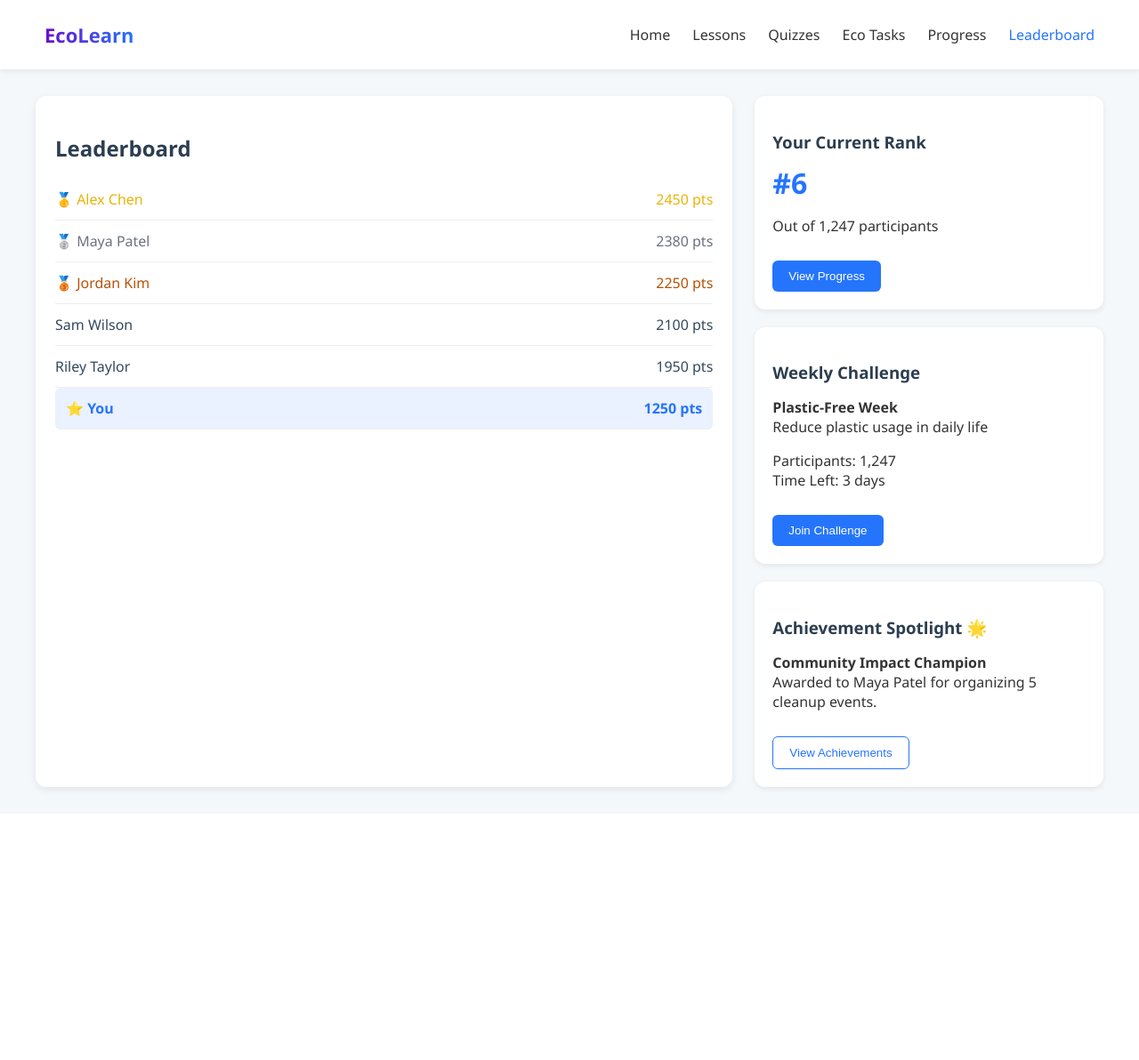
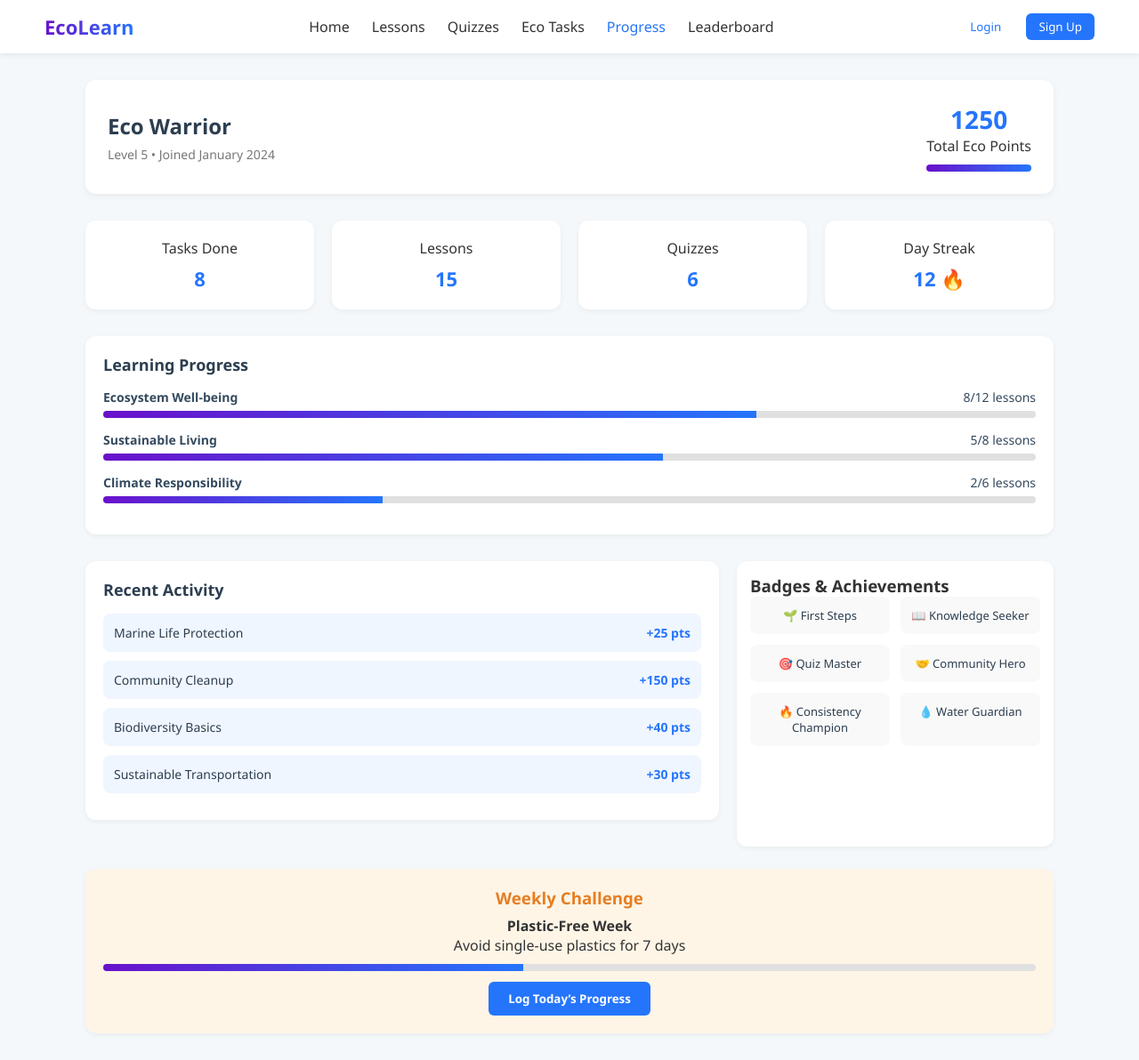
Before and after one commit to KESAV-07/ecotrack, a Flask app: page /progress in a window 1280 px wide. Shown: the whole page at 89% size. Before the commit the page ends 894 px from the top, so only its background shows below. Run offline with Flask 3, Linux system fonts and the light colour scheme.

Commit message:
Update progress.html

```diff
--- a/templates/progress.html
+++ b/templates/progress.html
@@ -1,207 +1,347 @@
 <!DOCTYPE html>
 <html lang="en">
 <head>
-  <meta charset="UTF-8" />
-  <meta name="viewport" content="width=device-width, initial-scale=1.0"/>
-  <title>EcoLearn • Leaderboard</title>
+  <meta charset="UTF-8">
+  <meta name="viewport" content="width=device-width, initial-scale=1.0">
+  <title>EcoLearn - Progress</title>
   <style>
+    /* Reset */
+    * {
+      margin: 0;
+      padding: 0;
+      box-sizing: border-box;
+      font-family: "Segoe UI", Tahoma, sans-serif;
+    }
+
     body {
-      margin: 0;
-      font-family: "Segoe UI", Tahoma, sans-serif;
       background: #f4f8fb;
       color: #333;
     }
 
-    /* NAVBAR */
-    .navbar {
-      background: #fff;
-      padding: 12px 50px;
+    /* Navbar */
+    nav {
       display: flex;
       justify-content: space-between;
       align-items: center;
+      padding: 15px 50px;
+      background: #fff;
       box-shadow: 0 2px 6px rgba(0,0,0,0.08);
     }
+
     .logo {
+      font-size: 22px;
       font-weight: bold;
-      font-size: 22px;
       background: linear-gradient(to right, #6a11cb, #2575fc);
       -webkit-background-clip: text;
       -webkit-text-fill-color: transparent;
     }
-    .navbar ul {
+
+    nav ul {
+      list-style: none;
       display: flex;
-      list-style: none;
       gap: 25px;
     }
-    .navbar ul li a {
+
+    nav ul li a {
       text-decoration: none;
       color: #333;
       font-weight: 500;
       transition: 0.3s;
     }
-    .navbar ul li a.active,
-    .navbar ul li a:hover {
+
+    nav ul li a.active,
+    nav ul li a:hover {
       color: #2575fc;
     }
 
-    /* LAYOUT */
-    .container {
-      display: grid;
-      grid-template-columns: 2fr 1fr;
-      gap: 25px;
-      padding: 30px;
-      max-width: 1200px;
-      margin: auto;
+    nav .auth-buttons button {
+      margin-left: 10px;
+      padding: 6px 14px;
+      border-radius: 6px;
+      border: none;
+      cursor: pointer;
+      font-weight: 500;
+      transition: 0.3s;
     }
 
-    /* LEFT: Leaderboard */
-    .leaderboard {
+    .login { background: white; border: 1px solid #2575fc; color: #2575fc; }
+    .login:hover { background: #f0f4ff; }
+    .signup { background: #2575fc; color: white; }
+    .signup:hover { background: #1257c0; }
+
+    /* Container */
+    .container {
+      width: 85%;
+      margin: 30px auto;
+    }
+
+    /* Profile Header */
+    .profile-header {
+      display: flex;
+      align-items: center;
+      justify-content: space-between;
       background: #fff;
-      padding: 22px;
+      padding: 25px;
       border-radius: 12px;
-      box-shadow: 0 3px 8px rgba(0,0,0,0.08);
+      box-shadow: 0 3px 8px rgba(0,0,0,0.05);
+      margin-bottom: 30px;
     }
-    .leaderboard h2 {
-      margin-bottom: 18px;
+
+    .profile-info h2 {
+      margin-bottom: 6px;
       color: #2c3e50;
     }
-    .leaderboard ul {
-      list-style: none;
-      padding: 0;
+
+    .profile-info p {
+      color: #777;
+      font-size: 14px;
     }
-    .leaderboard li {
-      display: flex;
-      justify-content: space-between;
-      padding: 12px 0;
-      border-bottom: 1px solid #eee;
-      font-weight: 500;
-      color: #34495e;
+
+    .eco-points {
+      text-align: center;
     }
-    .leaderboard li.gold { color: #eab308; }
-    .leaderboard li.silver { color: #6b7280; }
-    .leaderboard li.bronze { color: #b45309; }
-    .leaderboard li.you {
-      background: #eaf1ff;
-      border-radius: 6px;
-      padding: 12px;
-      font-weight: bold;
+
+    .eco-points h1 {
+      color: #2575fc;
+      font-size: 28px;
+    }
+
+    .progress-bar {
+      height: 8px;
+      background: #e0e0e0;
+      border-radius: 5px;
+      margin-top: 10px;
+      overflow: hidden;
+    }
+
+    .progress-bar span {
+      display: block;
+      height: 100%;
+      background: linear-gradient(to right, #6a11cb, #2575fc);
+    }
+
+    /* Stats */
+    .stats {
+      display: grid;
+      grid-template-columns: repeat(4,1fr);
+      gap: 20px;
+      margin-bottom: 30px;
+    }
+
+    .stat-card {
+      background: #fff;
+      padding: 20px;
+      border-radius: 12px;
+      text-align: center;
+      box-shadow: 0 2px 6px rgba(0,0,0,0.05);
+    }
+
+    .stat-card h2 {
+      margin-top: 8px;
+      font-size: 22px;
       color: #2575fc;
     }
 
-    /* RIGHT: Sidebar */
-    .sidebar {
-      display: flex;
-      flex-direction: column;
-      gap: 20px;
-    }
-    .card {
+    /* Section */
+    .section {
       background: #fff;
       padding: 20px;
       border-radius: 12px;
-      box-shadow: 0 2px 6px rgba(0,0,0,0.08);
+      margin-bottom: 30px;
+      box-shadow: 0 2px 6px rgba(0,0,0,0.05);
     }
-    .card h3 {
-      margin-bottom: 12px;
+
+    .section h3 {
+      margin-bottom: 15px;
+      color: #2c3e50;
+      font-size: 18px;
+    }
+
+    .progress-item {
+      margin-bottom: 15px;
+    }
+
+    .progress-item span {
+      display: flex;
+      justify-content: space-between;
+      font-size: 14px;
+      color: #34495e;
+    }
+
+    .progress-item .progress-bar {
+      margin-top: 6px;
+    }
+
+    /* Activity */
+    .activity {
+      display: grid;
+      grid-template-columns: 2fr 1fr;
+      gap: 20px;
+    }
+
+    .recent-activity ul {
+      list-style: none;
+    }
+
+    .recent-activity li {
+      background: #f0f6ff;
+      padding: 12px;
+      border-radius: 8px;
+      margin-bottom: 10px;
+      display: flex;
+      justify-content: space-between;
+      font-size: 14px;
       color: #2c3e50;
     }
-    .rank-number {
-      font-size: 2rem;
+
+    .recent-activity span {
+      color: #2575fc;
       font-weight: bold;
-      color: #2575fc;
-      margin: 12px 0;
     }
 
-    .btn {
-      display: inline-block;
+    /* Badges */
+    .badges {
+      background: #fff;
+      padding: 15px;
+      border-radius: 12px;
+      box-shadow: 0 2px 6px rgba(0,0,0,0.05);
+    }
+
+    .badge-grid {
+      display: grid;
+      grid-template-columns: repeat(2, 1fr);
+      gap: 12px;
+    }
+
+    .badge {
+      background: #f9f9f9;
+      padding: 12px;
+      border-radius: 8px;
+      text-align: center;
+      font-size: 13px;
+      color: #2c3e50;
+    }
+
+    /* Weekly Challenge */
+    .weekly-challenge {
+      margin-top: 25px;
+      padding: 20px;
+      background: #fff5e6;
+      border-radius: 12px;
+      text-align: center;
+      box-shadow: 0 2px 6px rgba(0,0,0,0.05);
+    }
+
+    .weekly-challenge h3 {
+      color: #e67e22;
+      margin-bottom: 8px;
+    }
+
+    .weekly-challenge button {
       margin-top: 12px;
-      padding: 10px 18px;
+      padding: 10px 22px;
+      background: #2575fc;
+      color: white;
       border: none;
       border-radius: 6px;
-      font-weight: 500;
       cursor: pointer;
+      font-weight: 600;
       transition: 0.3s;
     }
-    .btn-primary {
-      background: #2575fc;
-      color: #fff;
-    }
-    .btn-primary:hover { background: #1257c0; }
 
-    .btn-outline {
-      border: 1px solid #2575fc;
-      color: #2575fc;
-      background: transparent;
-    }
-    .btn-outline:hover { background: #f0f4ff; }
-
-    /* RESPONSIVE */
-    @media (max-width: 900px) {
-      .container {
-        grid-template-columns: 1fr;
-      }
+    .weekly-challenge button:hover {
+      background: #1257c0;
     }
   </style>
 </head>
 <body>
-
-  <!-- NAVBAR -->
-  <div class="navbar">
+  <!-- Navbar -->
+  <nav>
     <div class="logo">EcoLearn</div>
     <ul>
       <li><a href="#">Home</a></li>
       <li><a href="#">Lessons</a></li>
       <li><a href="#">Quizzes</a></li>
       <li><a href="#">Eco Tasks</a></li>
-      <li><a href="#">Progress</a></li>
-      <li><a href="#" class="active">Leaderboard</a></li>
+      <li><a href="#" class="active">Progress</a></li>
+      <li><a href="#">Leaderboard</a></li>
     </ul>
-  </div>
+    <div class="auth-buttons">
+      <button class="login">Login</button>
+      <button class="signup">Sign Up</button>
+    </div>
+  </nav>
 
-  <!-- MAIN CONTENT -->
   <div class="container">
-
-    <!-- LEFT: Leaderboard -->
-    <div class="leaderboard">
-      <h2>Leaderboard</h2>
-      <ul>
-        <li class="gold"><span>🥇 Alex Chen</span><span>2450 pts</span></li>
-        <li class="silver"><span>🥈 Maya Patel</span><span>2380 pts</span></li>
-        <li class="bronze"><span>🥉 Jordan Kim</span><span>2250 pts</span></li>
-        <li><span>Sam Wilson</span><span>2100 pts</span></li>
-        <li><span>Riley Taylor</span><span>1950 pts</span></li>
-        <li class="you"><span>⭐ You</span><span>1250 pts</span></li>
-      </ul>
+    <!-- Profile Header -->
+    <div class="profile-header">
+      <div class="profile-info">
+        <h2>Eco Warrior</h2>
+        <p>Level 5 • Joined January 2024</p>
+      </div>
+      <div class="eco-points">
+        <h1>1250</h1>
+        <p>Total Eco Points</p>
+        <div class="progress-bar"><span style="width:100%"></span></div>
+      </div>
     </div>
 
-    <!-- RIGHT: Sidebar -->
-    <div class="sidebar">
+    <!-- Stats -->
+    <div class="stats">
+      <div class="stat-card"><p>Tasks Done</p><h2>8</h2></div>
+      <div class="stat-card"><p>Lessons</p><h2>15</h2></div>
+      <div class="stat-card"><p>Quizzes</p><h2>6</h2></div>
+      <div class="stat-card"><p>Day Streak</p><h2>12 🔥</h2></div>
+    </div>
 
-      <!-- Your Rank -->
-      <div class="card">
-        <h3>Your Current Rank</h3>
-        <p class="rank-number">#6</p>
-        <p>Out of 1,247 participants</p>
-        <button class="btn btn-primary">View Progress</button>
+    <!-- Learning Progress -->
+    <div class="section">
+      <h3>Learning Progress</h3>
+      <div class="progress-item">
+        <span><b>Ecosystem Well-being</b> 8/12 lessons</span>
+        <div class="progress-bar"><span style="width:70%"></span></div>
       </div>
+      <div class="progress-item">
+        <span><b>Sustainable Living</b> 5/8 lessons</span>
+        <div class="progress-bar"><span style="width:60%"></span></div>
+      </div>
+      <div class="progress-item">
+        <span><b>Climate Responsibility</b> 2/6 lessons</span>
+        <div class="progress-bar"><span style="width:30%"></span></div>
+      </div>
+    </div>
 
-      <!-- Weekly Challenge -->
-      <div class="card">
-        <h3>Weekly Challenge</h3>
-        <p><strong>Plastic-Free Week</strong><br>Reduce plastic usage in daily life</p>
-        <p>Participants: 1,247<br>Time Left: 3 days</p>
-        <button class="btn btn-primary">Join Challenge</button>
+    <!-- Activity & Badges -->
+    <div class="activity">
+      <div class="recent-activity section">
+        <h3>Recent Activity</h3>
+        <ul>
+          <li>Marine Life Protection <span>+25 pts</span></li>
+          <li>Community Cleanup <span>+150 pts</span></li>
+          <li>Biodiversity Basics <span>+40 pts</span></li>
+          <li>Sustainable Transportation <span>+30 pts</span></li>
+        </ul>
       </div>
+      <div class="badges">
+        <h3>Badges & Achievements</h3>
+        <div class="badge-grid">
+          <div class="badge">🌱 First Steps</div>
+          <div class="badge">📖 Knowledge Seeker</div>
+          <div class="badge">🎯 Quiz Master</div>
+          <div class="badge">🤝 Community Hero</div>
+          <div class="badge">🔥 Consistency Champion</div>
+          <div class="badge">💧 Water Guardian</div>
+        </div>
+      </div>
+    </div>
 
-      <!-- Achievement -->
-      <div class="card">
-        <h3>Achievement Spotlight 🌟</h3>
-        <p><strong>Community Impact Champion</strong><br>
-        Awarded to Maya Patel for organizing 5 cleanup events.</p>
-        <button class="btn btn-outline">View Achievements</button>
-      </div>
-
+    <!-- Weekly Challenge -->
+    <div class="weekly-challenge">
+      <h3>Weekly Challenge</h3>
+      <p><b>Plastic-Free Week</b><br>Avoid single-use plastics for 7 days</p>
+      <div class="progress-bar"><span style="width:45%"></span></div>
+      <button>Log Today’s Progress</button>
     </div>
   </div>
-
 </body>
 </html>
```
